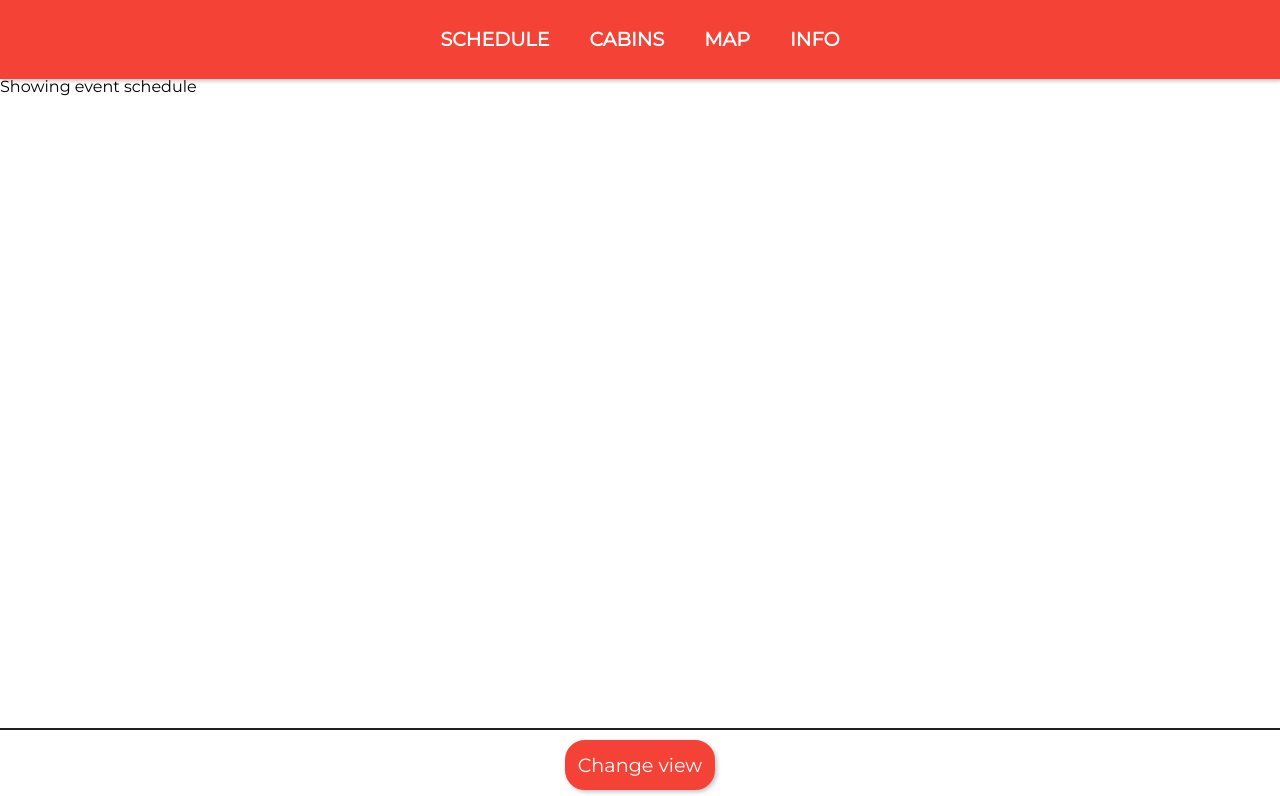
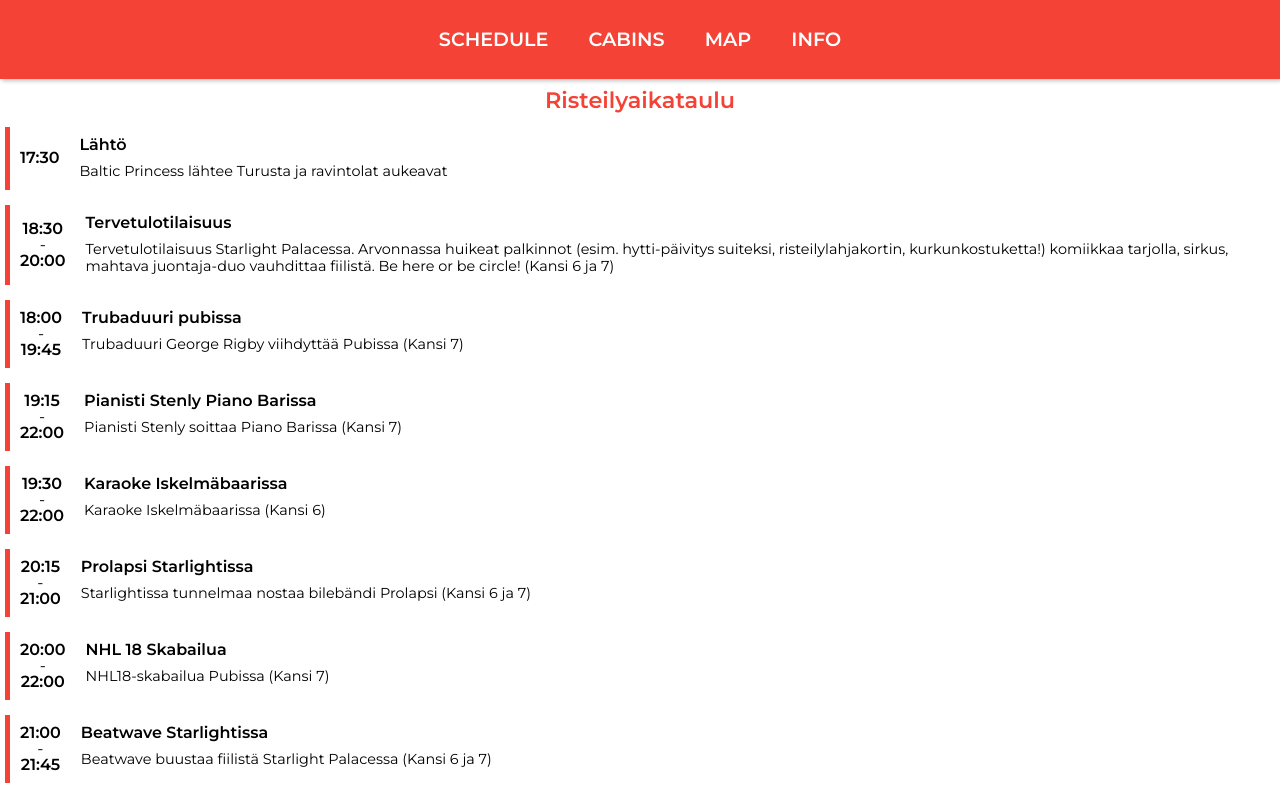
Before and after one commit to DigitKoodit/jouluristeilija, a React (Create React App) app: page /Schedule in a window 1280 px wide. Shown: the top 796 px of the page. Built offline with nearby package versions, Linux system fonts and the light colour scheme.

Commit message:
Built components for displaying openinghours and schedule.

```diff
--- a/public/index.html
+++ b/public/index.html
@@ -10,7 +10,7 @@
     -->
     <link rel="manifest" href="%PUBLIC_URL%/manifest.json">
     <link rel="shortcut icon" href="%PUBLIC_URL%/favicon.ico">
-    <link href="https://fonts.googleapis.com/css?family=Montserrat" rel="stylesheet">
+    <link href="https://fonts.googleapis.com/css?family=Montserrat:400,500,600" rel="stylesheet">
 
     <!--
       Notice the use of %PUBLIC_URL% in the tags above.
--- a/src/App.css
+++ b/src/App.css
@@ -54,12 +54,11 @@ body {
 .App {
 	display: flex;
 	flex-direction: column;
-	min-height: 100vh;
-	height: 100%;
+	height: 100vh;
 }
 
 .App-content {
 	display: flex;
 	flex: 1;
-	flex-flow: column;
+	flex-direction: column;
 }
--- /dev/null
+++ b/src/components/EventSchedule.css
@@ -0,0 +1,43 @@
+.EventScheduleHeader {
+  padding: 10px;
+  font-weight: bold;
+  font-size: 1.4rem;
+  color: #f44336;
+  text-align: center;
+}
+
+.EventScheduleItem {
+  margin-bottom: 5px;
+  display: flex;
+  flex-direction: row;
+  padding: 5px;
+}
+
+.EventScheduleItem-hours {
+  text-align: center;
+  display: flex;
+  flex-direction: column;
+  padding: 10px;
+  border-left: 5px solid #f44336;
+  justify-content: center;
+}
+
+.EventScheduleItem-time {
+  font-weight: bold;
+}
+
+.EventScheduleItem-content {
+  padding: 5px;
+}
+
+.EventScheduleItem-content > h3 {
+  font-weight: 900;
+  padding: 5px;
+  font-size: 1rem;
+}
+
+.EventScheduleItem-content > p {
+  line-height: 1.2;
+  padding: 5px;
+  font-size: .9rem;
+}
--- /dev/null
+++ b/src/components/EventSchedule.js
@@ -0,0 +1,34 @@
+import React from 'react';
+import { connect } from 'react-redux';
+import './EventSchedule.css';
+import { formatTime } from '../core/time';
+
+const stateToProps = ({ schedules }) => ({ eventHours: schedules.get('eventSchedule') })
+
+const EventSchedule = (props) => {
+  const { eventHours } = props;
+  const currentTime = new Date();
+
+  return [
+    <h2 className="EventScheduleHeader">Risteilyaikataulu</h2>,
+    eventHours.map((item, index) => {
+      const startTime = item.get('epochStart') ? formatTime(item.get('epochStart')) : false;
+      const endTime = item.get('epochEnd') ? formatTime(item.get('epochEnd')) : false;
+      return (
+        <div key={item.get('id')} className="EventScheduleItem">
+          <div className="EventScheduleItem-hours">
+            {startTime && <span className="EventScheduleItem-time">{startTime}</span>}
+            {startTime && endTime && <span className="EventScheduleItem-timeDivider"> - </span>}
+            {endTime &&<span className="EventScheduleItem-time">{endTime}</span>}
+          </div>
+          <div className="EventScheduleItem-content">
+            <h3>{item.get('name')}</h3>
+            <p>{item.get('description')}</p>
+          </div>
+        </div>
+      ) }
+    )
+  ];
+}
+
+export default connect(stateToProps)(EventSchedule);
--- /dev/null
+++ b/src/components/OpeningHours.css
@@ -0,0 +1,33 @@
+.OpeningHoursCategory {
+  padding: 5px;
+}
+
+.OpeningHoursCategory-title {
+  padding: 10px;
+  font-size: 1.2rem;
+  font-weight: bold;
+}
+
+.OpeningHoursItem {
+  width: 100%;
+  margin-bottom: 20px;
+  display: flex;
+  flex-direction: row;
+  padding: 5px;
+  border-left: 5px solid #f44336;
+}
+
+.OpeningHoursItem-hours, .OpeningHoursItem-content {
+  flex: 1;
+  padding: 5px;
+}
+
+.OpeningHoursItem-hours {
+  text-align: right;
+  font-weight: bold;
+}
+
+.OpeningHoursItem-content > h3 {
+  font-weight: bold;
+  padding-bottom: 10px;
+}
--- /dev/null
+++ b/src/components/OpeningHours.js
@@ -0,0 +1,58 @@
+import React from 'react';
+import { connect } from 'react-redux';
+import './OpeningHours.css';
+import { formatTime } from '../core/time';
+
+const stateToProps = ({ schedules }) => ({ openingHours: schedules.get('openingHours') })
+
+const OpeningHours = (props) => {
+  const { openingHours } = props;
+  const currentTime = new Date();
+
+  const categories = openingHours.map(item => item.get('category'))
+    .toSet()
+    .toList();
+
+  return [
+    <h2 className="EventScheduleHeader">Aukioloajat</h2>,
+    categories.map(category =>
+      <div key={category} className="OpeningHoursCategory">
+        <h3 className="OpeningHoursCategory-title">{category}</h3>
+        {
+          openingHours
+            .filter(item => item.get('category') === category)
+            .map((item, idx) =>
+              <div key={idx} className="OpeningHoursItem">
+                <div className="OpeningHoursItem-content">
+                  <h3>{item.get('name')}</h3>
+                  <p>Kansi: {item.get('deck')}</p>
+                </div>
+                <div className="OpeningHoursItem-hours">
+                  { item.get('times').map((time, idx) => {
+                    const startTime = time.get('epochStart') ? formatTime(time.get('epochStart')) : false;
+                    const endTime = time.get('epochEnd') ? formatTime(time.get('epochEnd')) : false;
+                    return (
+                      <div key={time.get('epochStart')+ idx} className="OpeningHoursItem-times">
+                        {startTime && <span className="OpeningHoursItem-time">{startTime}</span>}
+                        {startTime && endTime && <span className="OpeningHoursItem-timeDivider"> - </span>}
+                        {endTime &&<span className="OpeningHoursItem-time">{endTime}</span>}
+                      </div>
+                    )
+                  })
+                  }
+                </div>
+              </div>
+            )
+        }
+      </div>
+    )
+  ];
+}
+
+export default connect(stateToProps)(OpeningHours);
+
+// openingHours.map((item, index) => {
+//   return (
+
+//   )
+// } )
--- a/src/components/ScreenBottomButton.css
+++ b/src/components/ScreenBottomButton.css
@@ -2,7 +2,7 @@
   width: 100%;
   padding: 10px;
   text-align: center;
-  border-top: 2px solid #212121;
+  box-shadow: 2px -1px 4px 0px rgba(0,0,0,0.24);
 }
 
 .ScreenBottomButton > button {
@@ -11,15 +11,13 @@
   background-color: #f44336;
   color: white;
   padding: 10px;
-  font-size: 1.2rem;
+  font-size: 1rem;
   font-family: Montserrat, sans-serif;
-  box-shadow: 2px 2px 4px 0px rgba(0,0,0,0.24);
 }
 
 .ScreenBottomButton > button:hover {
   background-color: transparent;
   color: #f44336;
-  box-shadow: 1px 1px 2px 0px rgba(0,0,0,0.24);
 }
 
 .ScreenBottomButton > button:focus {
--- /dev/null
+++ b/src/core/time.js
@@ -0,0 +1,7 @@
+export const getHours = dateObject => dateObject.getHours() < 10 ? '0' + dateObject.getHours() : dateObject.getHours();
+export const getMinutes = dateObject => dateObject.getMinutes() < 10 ? '0' + dateObject.getMinutes() : dateObject.getMinutes();
+
+export const formatTime = epoch => {
+  const time = new Date(epoch);
+  return `${getHours(time)}:${getMinutes(time)}`;
+}
--- a/src/screens/ScheduleScreen.css
+++ b/src/screens/ScheduleScreen.css
@@ -1,3 +1,4 @@
 .ScheduleScreen {
   flex: 1;
+  overflow: scroll;
 }
--- a/src/screens/ScheduleScreen.js
+++ b/src/screens/ScheduleScreen.js
@@ -2,6 +2,8 @@ import React from 'react';
 import { connect } from 'react-redux';
 import { uiConfigToggled } from '../stores/viewConfig';
 import ScreenBottomButton from '../components/ScreenBottomButton';
+import EventSchedule from '../components/EventSchedule';
+import OpeningHours from '../components/OpeningHours';
 import './ScheduleScreen.css';
 
 const SCHEDULES_VISIBLE_KEY = 'schedulesVisible';
@@ -16,15 +18,16 @@ const actionsToProps = (dispatch) => ({
 
 const Screen = (props) => {
   const { showHours, toggleView } = props;
+  const buttonLabel = showHours ? 'Näytä aikataulu' : 'Näytä aukioloajat'
   return [
     <div className="ScreenContainer ScheduleScreen">
       { showHours
-        ? 'Showing opening hours'
-        : 'Showing event schedule'
+        ? <OpeningHours />
+        : <EventSchedule />
       }
 
     </div>,
-    <ScreenBottomButton action={() => toggleView()} label="Change view" />
+    <ScreenBottomButton action={() => toggleView()} label={buttonLabel} />
   ];
 }
 
```
